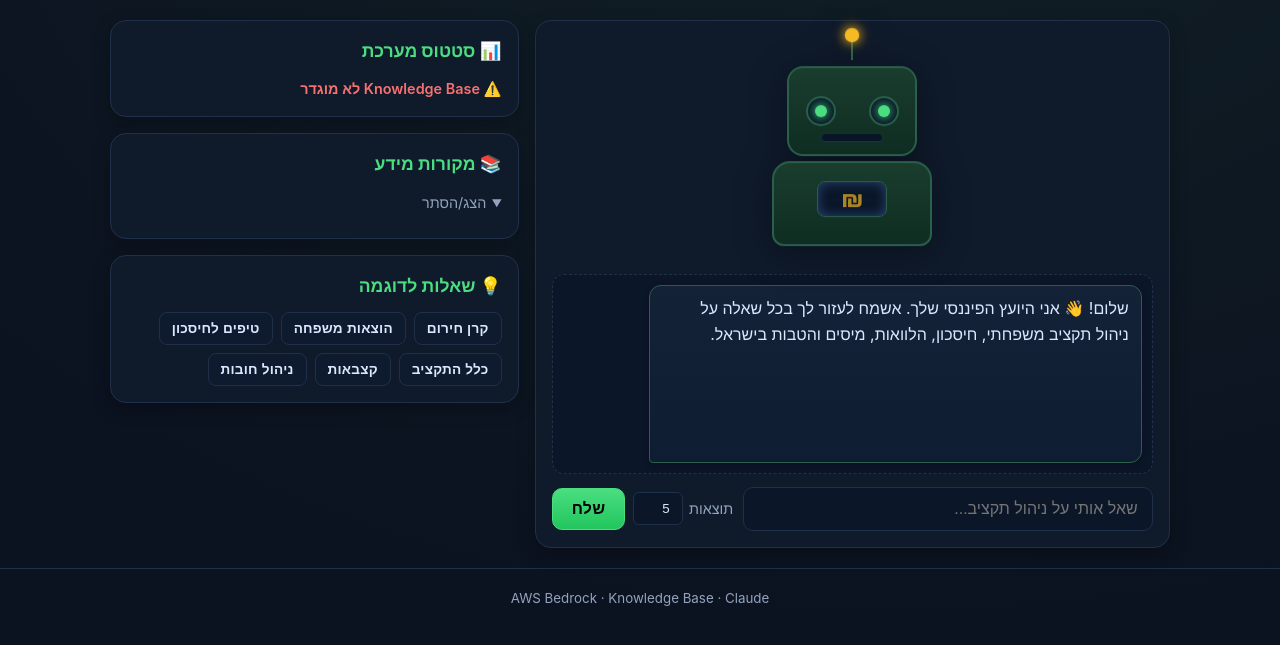
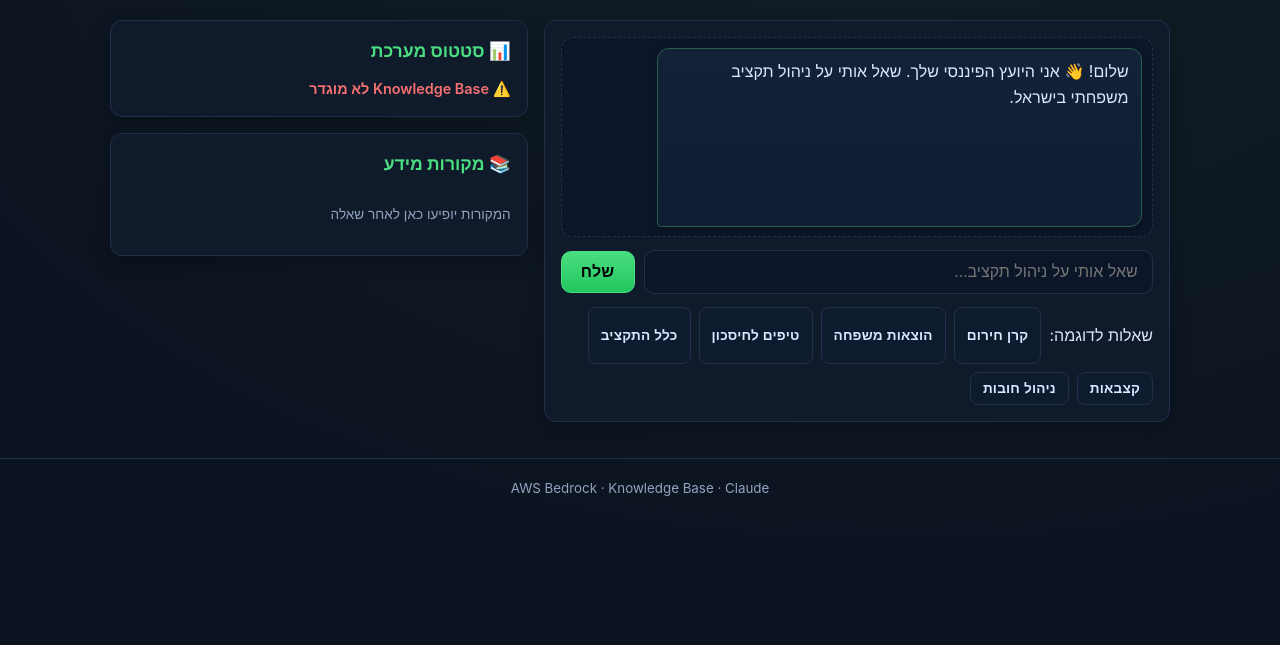
Before and after one commit to asafAtriis/budget-assistant, a Flask app: page / in a window 1280 px wide. Shown: the part 84-729 px from the top of the page. Run offline with Flask 3, Linux system fonts and the light colour scheme.

Commit message:
Refactor index.html and main.css for improved layout and styling; enhance chat interface and status display

```diff
--- a/static/css/main.css
+++ b/static/css/main.css
@@ -215,3 +215,23 @@ details summary:hover { color: var(--text); }
 ::-webkit-scrollbar-track { background: var(--bg); }
 ::-webkit-scrollbar-thumb { background: var(--border); border-radius: 4px; }
 ::-webkit-scrollbar-thumb:hover { background: #3a5070; }
+
+/* Grid layout */
+.grid { display: grid; grid-template-columns: 1.5fr 1fr; gap: 1rem; }
+@media (max-width: 900px) { .grid { grid-template-columns: 1fr; } }
+.col { min-width: 0; }
+.card { background: #0f1a2b; border: 1px solid #21304a; border-radius: 12px; padding: 1rem; margin-bottom: 1rem; }
+.card h2 { margin: 0 0 0.75rem 0; font-size: 1.1rem; color: #4ade80; }
+
+/* Status */
+.status-box { font-size: 0.9rem; }
+.status-ok { color: #4ade80; font-weight: 600; margin-bottom: 0.5rem; }
+.status-error { color: #f87171; font-weight: 600; }
+.status-detail { color: #93a3bf; font-size: 0.85rem; }
+
+/* Sources */
+.sources-box { font-size: 0.85rem; max-height: 300px; overflow-y: auto; }
+.sources-list { padding-right: 1.2rem; margin: 0; }
+.sources-list li { margin-bottom: 0.75rem; padding-bottom: 0.75rem; border-bottom: 1px dashed #21304a; color: #93a3bf; line-height: 1.5; }
+.sources-list li:last-child { border-bottom: none; }
+.muted { color: #93a3bf; }
--- a/templates/index.html
+++ b/templates/index.html
@@ -1,45 +1,25 @@
 {% extends "base.html" %}
-{% block title %}יועץ תקציב משפחתי{% endblock %}
-
 {% block content %}
 <section class="grid">
-  <!-- Right: Robot + Chat (RTL - so this appears on right) -->
   <div class="col chat-col card">
-    <div class="robot-stage">
-      <div id="robot" class="robot">
-        <div class="antenna"><span class="tip"></span></div>
-        <div class="head">
-          <div class="eyes">
-            <span class="eye left"><i></i></span>
-            <span class="eye right"><i></i></span>
+    <div id="messages" class="messages">
+      <div class="bubble bot">שלום! 👋 אני היועץ הפיננסי שלך. שאל אותי על ניהול תקציב משפחתי בישראל.</div>
     </div>
-          <div class="mouth"></div>
-        </div>
-        <div class="body">
-          <div class="panel">
-            <span class="shekel">₪</span>
-          </div>
-        </div>
+    <form id="chat-form" class="chat-form">
+      <input id="chat-input" type="text" placeholder="שאל אותי על ניהול תקציב..." required />
+      <button type="submit">שלח</button>
+    </form>
+    <div class="examples">
+      <p>שאלות לדוגמה:</p>
+      <button type="button" class="example-btn">קרן חירום</button>
+      <button type="button" class="example-btn">הוצאות משפחה</button>
+      <button type="button" class="example-btn">טיפים לחיסכון</button>
+      <button type="button" class="example-btn">כלל התקציב</button>
+      <button type="button" class="example-btn">קצבאות</button>
+      <button type="button" class="example-btn">ניהול חובות</button>
     </div>
   </div>
 
-    <div id="messages" class="messages" aria-live="polite">
-      <div class="bubble bot">שלום! 👋 אני היועץ הפיננסי שלך. אשמח לעזור לך בכל שאלה על ניהול תקציב משפחתי, חיסכון, הלוואות, מיסים והטבות בישראל.</div>
-    </div>
-
-    <form id="chat-form" class="chat-form" autocomplete="off">
-      <input id="chat-input" type="text" placeholder="שאל אותי על ניהול תקציב..." required />
-      <div class="controls">
-        <label class="k-label">
-          תוצאות
-          <input id="topk" type="number" min="1" max="10" value="5">
-        </label>
-        <button id="send-btn" type="submit">שלח</button>
-      </div>
-    </form>
-  </div>
-
-  <!-- Left: Info panel -->
   <div class="col docs-col">
     <section class="card">
       <h2>📊 סטטוס מערכת</h2>
@@ -48,132 +28,98 @@
 
     <section class="card">
       <h2>📚 מקורות מידע</h2>
-      <details id="ctx-details" open>
-        <summary>הצג/הסתר</summary>
-        <ol id="context-list" class="context-list"></ol>
-      </details>
-    </section>
-
-    <section class="card">
-      <h2>💡 שאלות לדוגמה</h2>
-      <div class="examples">
-        <button class="example-btn" data-q="כמה כסף צריך לשים בקרן חירום?">קרן חירום</button>
-        <button class="example-btn" data-q="מהן ההוצאות הטיפוסיות של משפחה בישראל?">הוצאות משפחה</button>
-        <button class="example-btn" data-q="איך לחסוך בהוצאות חודשיות?">טיפים לחיסכון</button>
-        <button class="example-btn" data-q="מה זה כלל 50/30/20?">כלל התקציב</button>
-        <button class="example-btn" data-q="כמה קצבת ילדים מקבלים ב-2024?">קצבאות</button>
-        <button class="example-btn" data-q="איך לנהל חובות והלוואות?">ניהול חובות</button>
+      <div id="sources" class="sources-box">
+        <p class="muted">המקורות יופיעו כאן לאחר שאלה</p>
       </div>
     </section>
   </div>
 </section>
 
 <script>
-const msgs  = document.getElementById("messages");
-const robot = document.getElementById("robot");
+(function() {
+  const msgs = document.getElementById("messages");
+  const form = document.getElementById("chat-form");
   const input = document.getElementById("chat-input");
-const form  = document.getElementById("chat-form");
-const sendBtn = document.getElementById("send-btn");
-const topKEl  = document.getElementById("topk");
-const ctxList = document.getElementById("context-list");
-const statusEl = document.getElementById("status");
+  const status = document.getElementById("status");
+  const sources = document.getElementById("sources");
 
-// Bubble helpers
-function addBubble(text, who="user") {
-  const wrap = document.createElement("div");
-  wrap.className = `bubble ${who}`;
-  wrap.textContent = text;
-  msgs.appendChild(wrap);
+  function addBubble(text, who) {
+    const div = document.createElement("div");
+    div.className = "bubble " + who;
+    div.textContent = text;
+    msgs.appendChild(div);
     msgs.scrollTop = msgs.scrollHeight;
-  return wrap;
+    return div;
   }
 
-async function typeInto(el, text, delay=15) {
-  el.textContent = "";
-  for (let i = 0; i < text.length; i++) {
-    el.textContent += text[i];
-    await new Promise(r => setTimeout(r, delay));
-    msgs.scrollTop = msgs.scrollHeight;
+  function showSources(context) {
+    if (!context || context.length === 0) {
+      sources.innerHTML = '<p class="muted">לא נמצאו מקורות</p>';
+      return;
     }
+    let html = '<ul class="sources-list">';
+    context.forEach(function(src, i) {
+      html += '<li><strong>מקור ' + (i + 1) + ':</strong> ' + src + '</li>';
+    });
+    html += '</ul>';
+    sources.innerHTML = html;
   }
 
-function setThinking(on) {
-  robot.classList.toggle("thinking", on);
-  sendBtn.disabled = on;
-}
-
-// Health/status
-async function refreshHealth() {
-  try {
-    const res = await fetch("/health");
-    const data = await res.json();
-    if (data.knowledge_base_configured) {
-      statusEl.innerHTML = `
-        <div class="status-ok">✅ מחובר</div>
-        <div class="status-detail">Region: ${data.region}</div>
-        <div class="status-detail">Model: ${data.model.split('.')[1] || data.model}</div>
-        <div class="status-detail">KB: ${data.knowledge_base_id || 'N/A'}</div>
-      `;
-    } else {
-      statusEl.innerHTML = `<div class="status-error">⚠️ Knowledge Base לא מוגדר</div>`;
-    }
-  } catch {
-    statusEl.innerHTML = `<div class="status-error">❌ שגיאת חיבור</div>`;
-  }
-}
-
-// Example questions
-document.querySelectorAll('.example-btn').forEach(btn => {
-  btn.addEventListener('click', () => {
-    input.value = btn.dataset.q;
-    form.dispatchEvent(new Event('submit'));
-  });
-});
-
-// Chat
-form.addEventListener("submit", async (e) => {
-  e.preventDefault();
-  const question = input.value.trim();
-  if (!question) return;
-  const k = Math.max(1, Math.min(10, parseInt(topKEl.value || "5", 10)));
-
-  // user bubble
+  async function askQuestion(question) {
     addBubble(question, "user");
-  input.value = "";
-
-  // bot bubble placeholder
-  const botBubble = addBubble("...", "bot");
-  setThinking(true);
+    const bot = addBubble("מחפש תשובה...", "bot");
+    sources.innerHTML = '<p class="muted">מחפש מקורות...</p>';
 
     try {
       const res = await fetch("/ask", {
         method: "POST",
         headers: {"Content-Type": "application/json"},
-      body: JSON.stringify({ question, k })
+        body: JSON.stringify({question: question, k: 5})
       });
       const data = await res.json();
 
-    // context on the side panel
-    ctxList.innerHTML = "";
-    (data.context || []).forEach((c, i) => {
-      const li = document.createElement("li");
-      li.textContent = c;
-      ctxList.appendChild(li);
+      if (data.error) {
+        bot.textContent = "שגיאה: " + data.error;
+        sources.innerHTML = '<p class="muted">שגיאה בטעינת מקורות</p>';
+      } else {
+        bot.textContent = data.answer;
+        showSources(data.context);
+      }
+    } catch(e) {
+      bot.textContent = "שגיאת חיבור לשרת";
+      sources.innerHTML = '<p class="muted">שגיאת חיבור</p>';
+    }
+  }
+
+  document.querySelectorAll(".example-btn").forEach(function(btn) {
+    btn.addEventListener("click", function() {
+      askQuestion(btn.textContent);
+    });
   });
 
-    if (data.error) {
-      await typeInto(botBubble, "⚠️ " + data.error, 10);
-    } else {
-      await typeInto(botBubble, data.answer || "(אין תשובה)", 8);
-    }
-  } catch (err) {
-    await typeInto(botBubble, "⚠️ לא ניתן להתחבר לשרת", 12);
-  } finally {
-    setThinking(false);
+  form.addEventListener("submit", function(e) {
+    e.preventDefault();
+    const q = input.value.trim();
+    if (q) {
+      askQuestion(q);
+      input.value = "";
     }
   });
 
-// init
-refreshHealth();
+  fetch("/health")
+    .then(function(r) { return r.json(); })
+    .then(function(d) {
+      if (d.knowledge_base_configured) {
+        status.innerHTML = '<div class="status-ok">✅ מחובר</div>' +
+          '<div class="status-detail">Region: ' + d.region + '</div>' +
+          '<div class="status-detail">KB: ' + (d.knowledge_base_id || 'N/A') + '</div>';
+      } else {
+        status.innerHTML = '<div class="status-error">⚠️ Knowledge Base לא מוגדר</div>';
+      }
+    })
+    .catch(function() {
+      status.innerHTML = '<div class="status-error">❌ שגיאת חיבור</div>';
+    });
+})();
 </script>
 {% endblock %}
```
Lines whose indentation alone changed are shown as unchanged.
